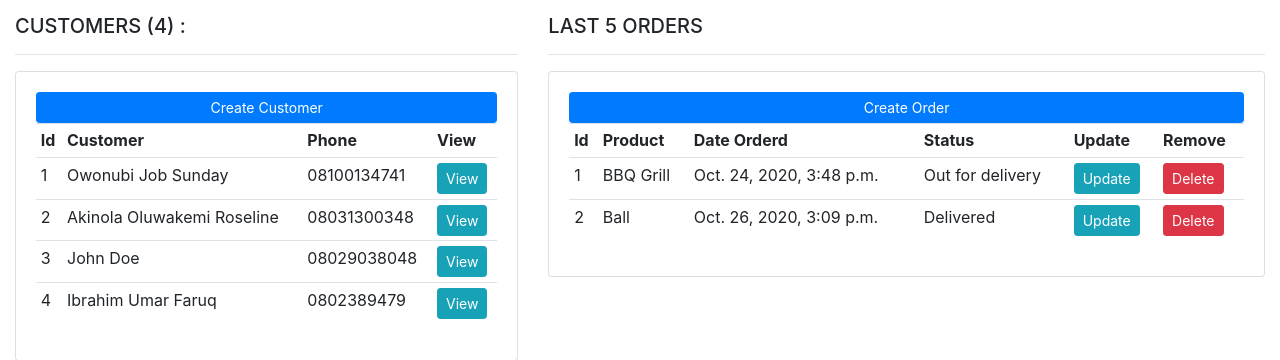
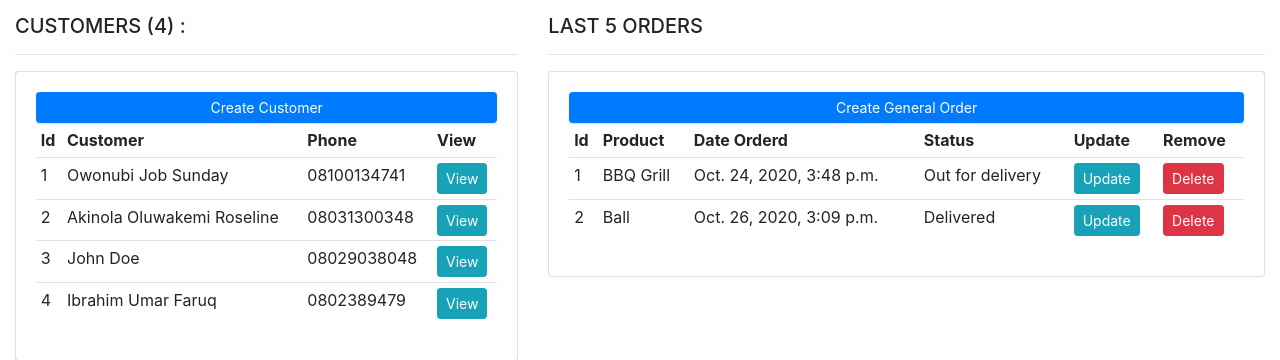
Before and after one commit to jobic10/crmwithdjango, a Django app: page / in a window 1280 px wide. Shown: the part 234-594 px from the top of the page. Run offline with Django 3.2, Linux system fonts and the light colour scheme; data comes from the database, SQL or seed files in the repository; some libraries are stand-ins or nearby versions.

Commit message:
General order fix

```diff
--- a/account/templates/account/dashboard.html
+++ b/account/templates/account/dashboard.html
@@ -6,12 +6,12 @@
     {% for message in messages  %}
 
     {% if message.tags == 'success' %}
-  <div class="col-md-12 alert alert-success" >
+    <div class="col-md-12 alert alert-success">
 
         {{ message }}
     </div>
     {% else %}
-  <div class="col-md-12 alert alert-danger" >
+    <div class="col-md-12 alert alert-danger">
 
         {{ message }}
     </div>
@@ -50,7 +50,8 @@
         <h5>LAST 5 ORDERS</h5>
         <hr>
         <div class="card card-body">
-			<a class="btn btn-primary  btn-sm btn-block" href="{% url 'create_order' %}">Create Order</a>
+            <a class="btn btn-primary  btn-sm btn-block" href="{% url 'create_general_order' %}">Create General
+                Order</a>
             <table class="table table-sm">
                 <tr>
                     <th>Id</th>
@@ -67,7 +68,7 @@
                     <td>{{ order.date_created }}</td>
                     <td>{{ order.status }}</td>
                     <td><a class="btn btn-sm btn-info" href="{% url 'update_order' order.id %}">Update</a></td>
-            <td><a class="btn btn-sm btn-danger"  href="{% url 'delete_order' order.id %}">Delete</a></td>
+                    <td><a class="btn btn-sm btn-danger" href="{% url 'delete_order' order.id %}">Delete</a></td>
 
                 </tr>
                 {% endfor %}
--- a/account/urls.py
+++ b/account/urls.py
@@ -4,7 +4,8 @@ urlpatterns = [
     path('', views.home, name='home'),
     path('products/', views.products, name='products'),
     path('customer/<int:customer_id>', views.customer, name='customer'),
-    path('create_order/', views.create_order, name='create_order'),
+    path('create_general_order/', views.create_general_order,
+         name='create_general_order'),
     path('update_order/<int:order_id>', views.update_order, name='update_order'),
     path('delete_order/<int:order_id>', views.delete_order, name='delete_order'),
 
--- a/account/views.py
+++ b/account/views.py
@@ -43,14 +43,14 @@ def customer(request, customer_id):
     return render(request, "account/customer.html", context)
 
 
-def create_order(request):
+def create_general_order(request):
     form = OrderForm(request.POST or None)
     context = {'form': form}
     if request.method == 'POST':
         if form.is_valid():
             form.save()
             messages.success(request, "Order created successfully!")
-            return redirect(reverse('create_order'))
+            return redirect(reverse('create_general_order'))
         else:
             messages.error(request, "Invalid Form Submitted")
     return render(request, 'account/order_form.html', context)
```
Lines whose indentation alone changed are shown as unchanged.
